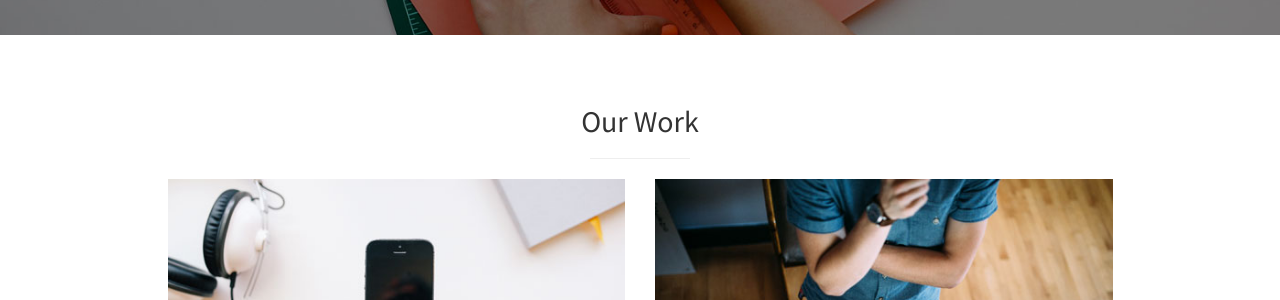
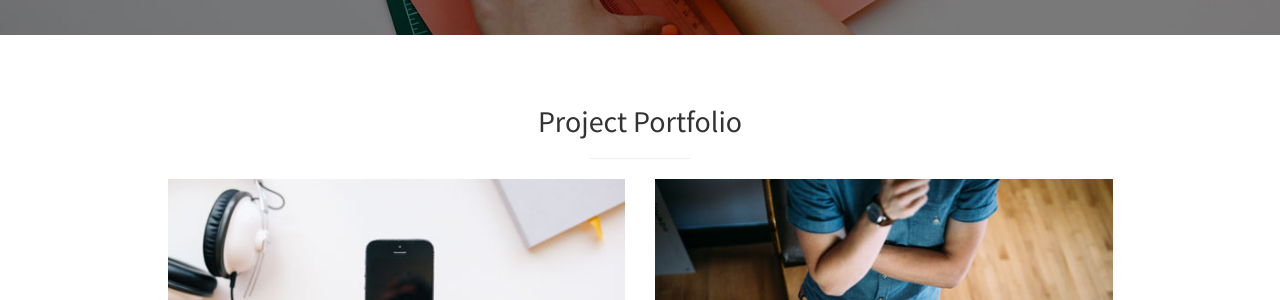
Before and after one commit to SimonButscher/home, a Jekyll site: the page built from index.html, in a window 1280 px wide and 900 px high, scrolled down 1779 px. Shown: the part 158-458 px from the top of the window. Built offline with Jekyll 4.4.1, drawn with Linux system fonts in a browser that asks for light colours.

Commit message:
Update portfolio.html

```diff
--- a/_includes/portfolio.html
+++ b/_includes/portfolio.html
@@ -2,7 +2,7 @@
   <div class="container">
     <div class="row">
       <div class="col-lg-10 col-lg-offset-1 text-center">
-        <h2>Our Work</h2>
+        <h2>Project Portfolio</h2>
         <hr class="small">
         <div class="row">
           <div class="col-md-6">
```
